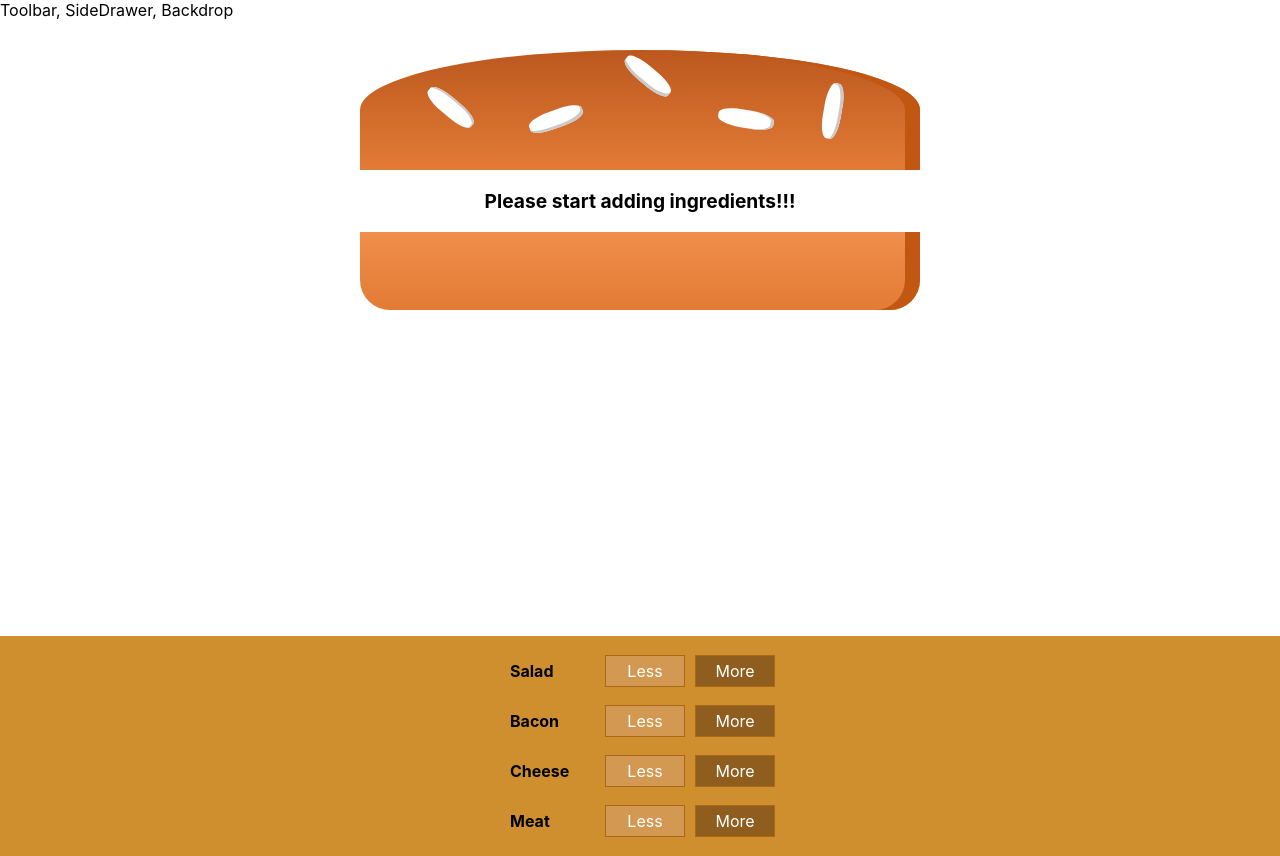
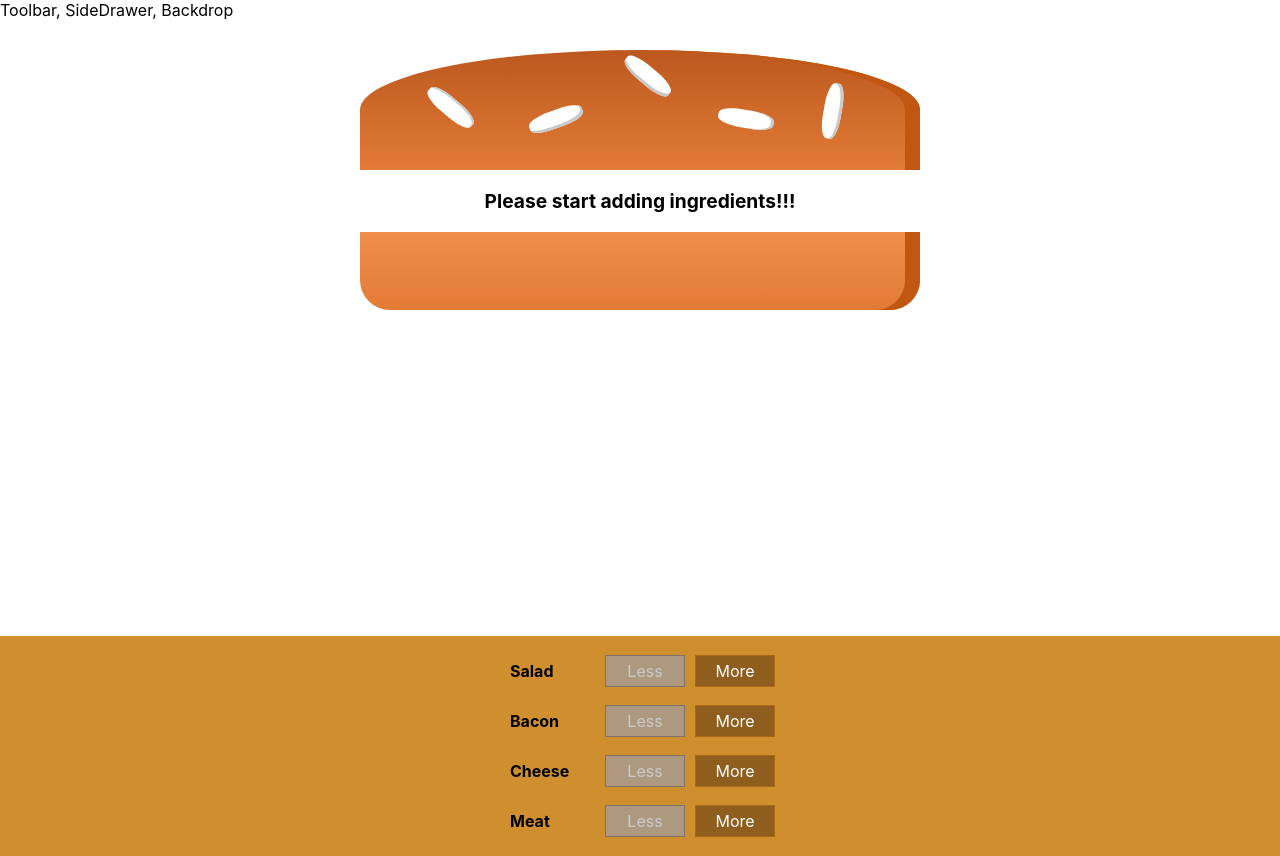
Before and after one commit to BuiKiem/burger-builder, a React (Create React App) app: page / in a window 1280 px wide. Built offline with nearby package versions, Linux system fonts and the light colour scheme.

Commit message:
Create Remove Ingredient Functionality.

```diff
--- a/src/components/Burger/BuildControls/BuildControl/index.js
+++ b/src/components/Burger/BuildControls/BuildControl/index.js
@@ -5,8 +5,8 @@ import classes from "./BuildControl.module.css";
 const buildControl = (props) => (
     <div className={classes.BuildControl}>
         <div className={classes.Label}>{props.label}</div>
-        <button className={classes.Less}>Less</button>
-        <button className={classes.More} onClick={props.addIngredientHandler}>More</button>
+        <button className={classes.Less} onClick={props.removeIngredient} disabled={props.disabled}>Less</button>
+        <button className={classes.More} onClick={props.addIngredient}>More</button>
     </div>
 );
 
--- a/src/components/Burger/BuildControls/index.js
+++ b/src/components/Burger/BuildControls/index.js
@@ -1,6 +1,7 @@
-import React from "react"
+import React from "react";
+import PropTypes from "prop-types";
 
-import BuildControl from "./BuildControl"
+import BuildControl from "./BuildControl";
 import classes from "./BuildControls.module.css";
 
 const controls = [
@@ -15,10 +16,18 @@ const buildControls = (props) => (
         {controls.map(control =>
             <BuildControl
                 key={control.label} label={control.label}
-                addIngredientHandler={() => props.addIngredientHandler(control.type)}
+                addIngredient={() => props.addIngredient(control.type)}
+                removeIngredient={() => props.removeIngredient(control.type)}
+                disabled={props.disabled[control.type]}
             />)
         }
     </div>
 );
 
+buildControls.propTypes = {
+    addIngredient: PropTypes.func.isRequired,
+    removeIngredient: PropTypes.func.isRequired,
+    disabled: PropTypes.object.isRequired,
+};
+
 export default buildControls;
--- a/src/containers/BurgerBuilder/index.js
+++ b/src/containers/BurgerBuilder/index.js
@@ -35,15 +35,40 @@ class BurgerBuilder extends Component {
         this.setState({
             totalPrice: newPrice,
             ingredients: updatedIngredients,
-        })
+        });
+    };
+
+    removeIngredientHandler = (type) => {
+        const oldCount = this.state.ingredients[type];
+        if (oldCount <= 0) return;
+        const updatedCount = oldCount - 1;
+        const updatedIngredients = {
+            ...this.state.ingredients,
+        };
+        updatedIngredients[type] = updatedCount;
+        const priceDeduction = INGREDIENT_PRICES[type];
+        const oldPrice = this.state.totalPrice;
+        const newPrice = oldPrice - priceDeduction;
+        this.setState({
+            totalPrice: newPrice,
+            ingredients: updatedIngredients,
+        });
     };
 
     render() {
+        const disabledInfo = {
+            ...this.state.ingredients
+        };
+        for (let key in disabledInfo) {
+            disabledInfo[key] = disabledInfo[key] <=0;
+        }
         return (
             <Aux>
                 <Burger ingredients={this.state.ingredients} />
                 <BuildControls
-                    addIngredientHandler={this.addIngredientHandler}
+                    addIngredient={this.addIngredientHandler}
+                    removeIngredient={this.removeIngredientHandler}
+                    disabled={disabledInfo}
                 />
             </Aux>
         );
```
